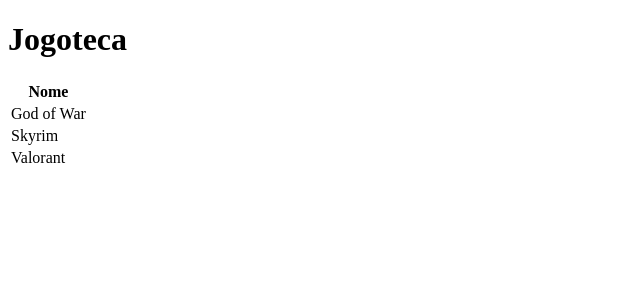
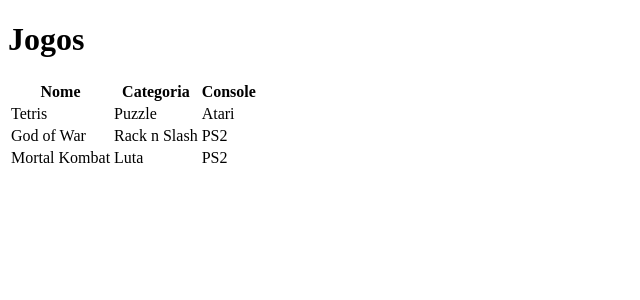
Before and after one commit to PedroHPAlmeida/python-flask, a Flask app: page /inicio in a window 1280 px wide. Shown: the top 300 px of the page, without its empty margins (0-640 px from the left). Run offline with Flask 2, Linux system fonts and the light colour scheme.

Commit message:
Aula 02: Listando jogos usando o Flask

```diff
--- a/jogoteca.py
+++ b/jogoteca.py
@@ -1,12 +1,24 @@
 from flask import Flask
 from flask import render_template
+
+
+class Jogo:
+    def __init__(self, nome, categoria, console):
+        self.nome = nome
+        self.categoria = categoria
+        self.console = console
+
 
 app = Flask(__name__)
 
 
 @app.route('/inicio')
 def ola():
-    return render_template('lista.html')
+    tetris = Jogo('Tetris', 'Puzzle', 'Atari')
+    gow = Jogo('God of War', 'Rack n Slash', 'PS2')
+    mk = Jogo('Mortal Kombat', 'Luta', 'PS2')
+    lista = [tetris, gow, mk]
+    return render_template('lista.html', titulo='Jogos', jogos=lista)
 
 
 app.run()
--- a/templates/lista.html
+++ b/templates/lista.html
@@ -8,24 +8,24 @@
   <body>
     <div class="container">
         <div class="page-header">
-            <h1>Jogoteca</h1>
+            <h1>{{ titulo }}</h1>
         </div>
         <table class="table table-striped table-responsive table-bordered">
             <thead class="thead-default">
                 <tr>
                     <th>Nome</th>
+                    <th>Categoria</th>
+                    <th>Console</th>
                 </tr>
             </thead>
             <tbody>
+                {% for jogo in jogos %}
                 <tr>
-                    <td>God of War</td>
+                    <td>{{ jogo.nome }}</td>
+                    <td>{{ jogo.categoria }}</td>
+                    <td>{{ jogo.console }}</td>
                 </tr>
-                <tr>
-                    <td>Skyrim</td>
-                </tr>
-                <tr>
-                    <td>Valorant</td>
-                </tr>
+                {% endfor %}
             </tbody>
         </table>
     </div>
```
